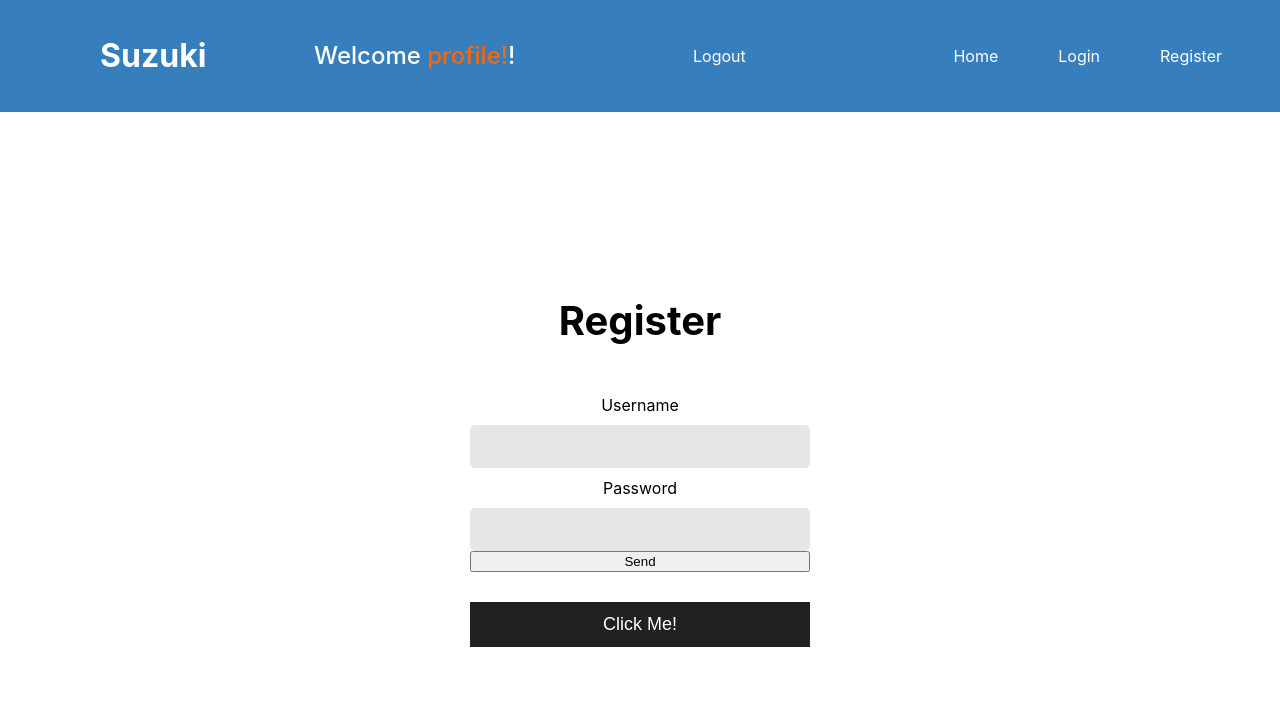
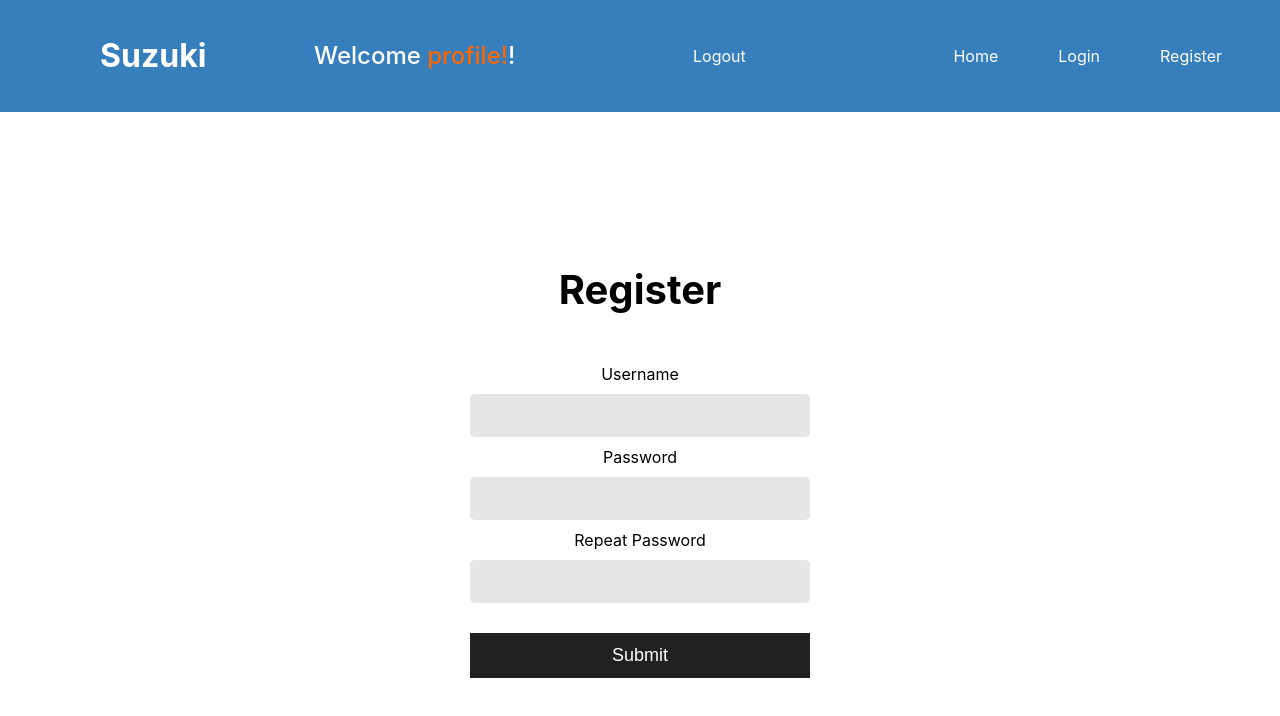
Before and after one commit to anton-domenikov/react-final-softuni-project, a React (Create React App) app in the folder client/: page /register in a window 1280 px wide. Shown: the top 716 px of the page. Built offline with nearby package versions, Linux system fonts and the light colour scheme.

Commit message:
route to register + register form working

```diff
--- a/client/src/App.js
+++ b/client/src/App.js
@@ -1,4 +1,5 @@
 import './App.css';
+import { Route, Switch } from 'react-router-dom';
 
 import {Register} from './Components/UserPages'
 import {Header} from './Components/Common'
@@ -7,7 +8,10 @@ function App() {
     return (
         <div className="App">
             <Header></Header>
-            <Register></Register>
+
+            <Switch>
+                <Route path="/register" component={Register} ></Route>
+            </Switch>
         </div>
     );
 }
--- a/client/src/Components/UserPages/Register.js
+++ b/client/src/Components/UserPages/Register.js
@@ -8,6 +8,7 @@ class Register extends Component {
         this.state = {
             username: '',
             password: '',
+            rePassword: '',
         }
 
         this.onChangeHandler = this.onChangeHandler.bind(this);
@@ -19,6 +20,7 @@ class Register extends Component {
         const registered = {
             username: this.state.username,
             password: this.state.password,
+            rePassword: this.state.rePassword,
         }
 
         console.log('registered', registered);
@@ -71,8 +73,16 @@ class Register extends Component {
                             value={this.state.password}
                             onChange={this.onChangeHandler}
                         />
-                        <input type="submit" value="Send" />
-                        <button>Click Me!</button>
+
+                        <label htmlFor="rePassword">Repeat Password</label>
+                        <input
+                            type="password"
+                            id="rePassword"
+                            name="rePassword"
+                            value={this.state.rePassword}
+                            onChange={this.onChangeHandler}
+                        />
+                        <button>Submit</button>
                     </form>
                 </div>
             </section>
```
Also changed, not shown: 1 other file (tests, documents, lock files or other folders).
